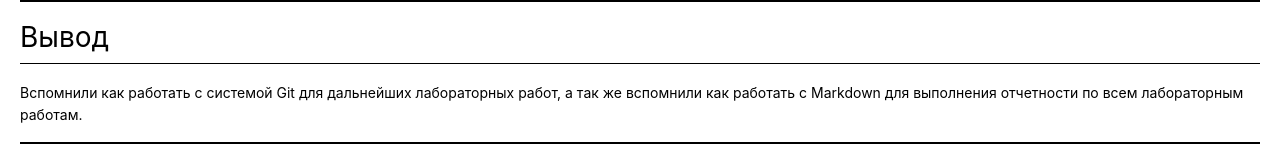
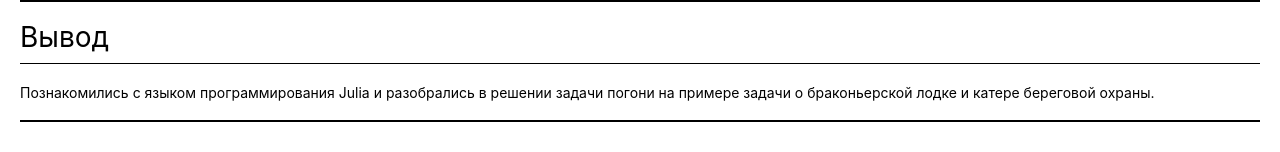
Before and after one commit to teartamonov/study_2023-2024_mathmod, a website: page labs/lab2/presentation/presentation.html in a window 1280 px wide. Shown: the part 1542-1694 px from the top of the page. After the commit the page ends 1672 px from the top, so only its background shows below. Drawn offline with Linux system fonts and the light colour scheme; a script that the page names is missing.

Commit message:
Fixed presentation

```diff
--- a/labs/lab2/presentation/presentation.html
+++ b/labs/lab2/presentation/presentation.html
@@ -406,7 +406,7 @@ code {
 <p><img src="https://github.com/Wenins/study_2023-2024_mathmod/assets/104139992/1827739f-d6d3-4a9f-92ca-9edaca1641c9" alt="Plot2">{рис. 1}</p>
 <hr>
 <h1 id="%D0%B2%D1%8B%D0%B2%D0%BE%D0%B4">Вывод</h1>
-<p>Вспомнили как работать с системой Git для дальнейших лабораторных работ, а так же вспомнили как работать с Markdown для выполнения отчетности по всем лабораторным работам.</p>
+<p>Познакомились с языком программирования Julia и разобрались в решении задачи погони на примере задачи о браконьерской лодке и катере береговой охраны.</p>
 <hr>
 
 </body>
```
Also changed, not shown: 1 other file.
